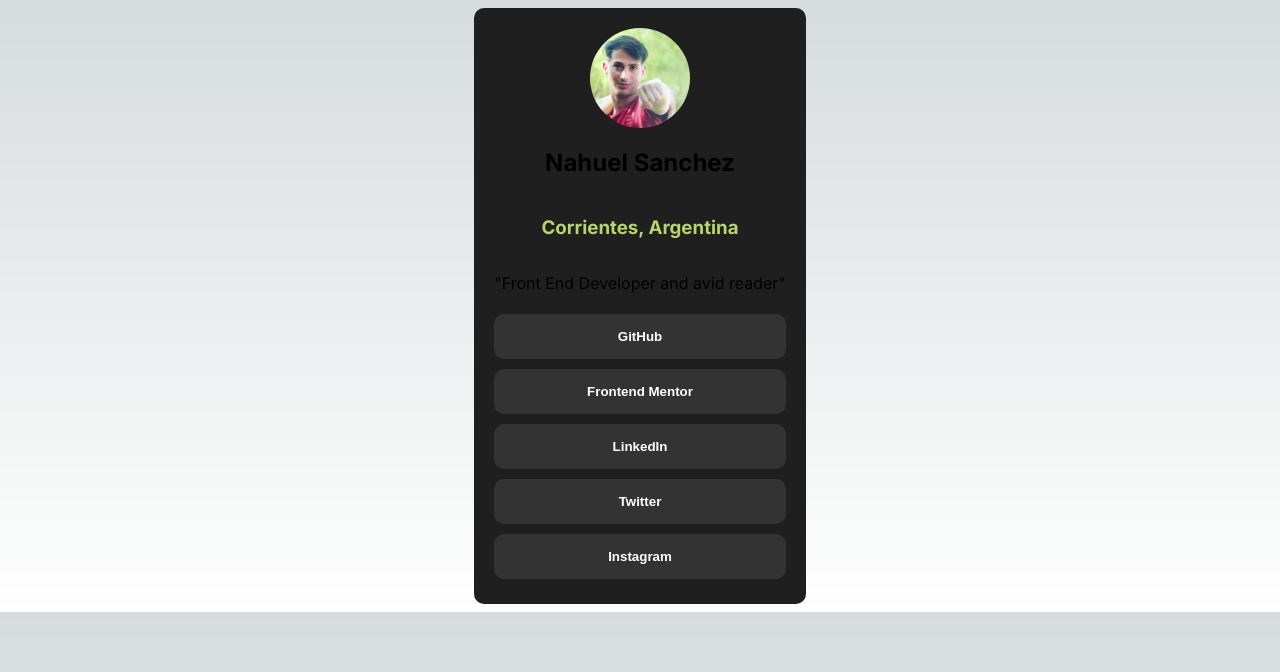
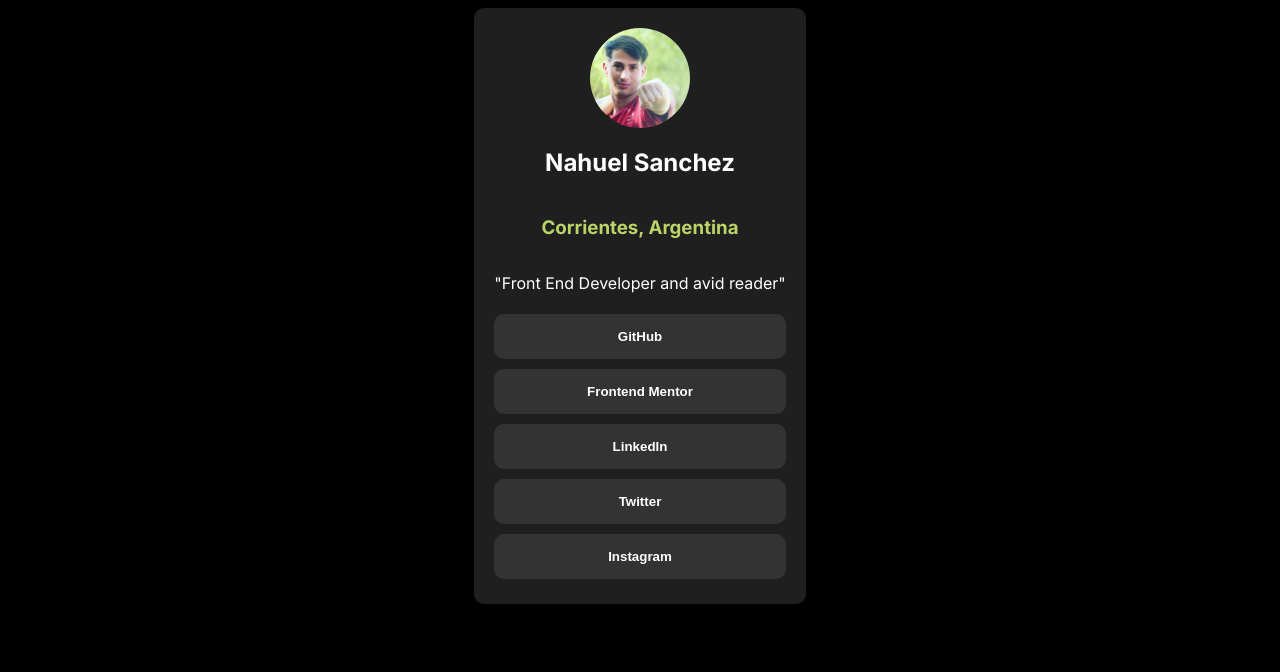
Before and after one commit to SMNahuel/metodologiasCSS, a Next.js app in the folder BEM/reactbem/: page / in a window 1280 px wide. Shown: the top 672 px of the page. Built offline with nearby package versions, Linux system fonts and the light colour scheme.

Commit message:
solved desing for frontmentor

```diff
--- a/BEM/reactbem/app/globals.css
+++ b/BEM/reactbem/app/globals.css
@@ -1,25 +1,6 @@
-:root {
-  --foreground-rgb: 0, 0, 0;
-  --background-start-rgb: 214, 219, 220;
-  --background-end-rgb: 255, 255, 255;
-}
-
-@media (prefers-color-scheme: dark) {
-  :root {
-    --foreground-rgb: 255, 255, 255;
-    --background-start-rgb: 0, 0, 0;
-    --background-end-rgb: 0, 0, 0;
-  }
-}
-
 body {
   color: rgb(var(--foreground-rgb));
-  background: linear-gradient(
-      to bottom,
-      transparent,
-      rgb(var(--background-end-rgb))
-    )
-    rgb(var(--background-start-rgb));
+  background: black;
 }
 
 .container {
@@ -39,19 +20,23 @@ body {
   text-align: center;
   flex-direction: column;
   padding: 20px;
-  border-radius: 10px
+  border-radius: 10px;
 }
-
-.profile__img{
- width: 100px;
- height: 100px;
- border-radius: 50%;
+.profile__name {
+  color: white;
+}
+.profile__img {
+  width: 100px;
+  height: 100px;
+  border-radius: 50%;
 }
 
 .profile__ubication {
   color: #bad467;
 }
-
+.profile__occupation {
+  color: white;
+}
 .profile__button {
   background-color: #333333;
   border: none;
@@ -63,6 +48,6 @@ body {
   cursor: pointer;
   font-weight: bolder;
 }
-.profile__button:hover{
- background-color: #bad467;
+.profile__button:hover {
+  background-color: #bad467;
 }
--- a/BEM/reactbem/app/page.tsx
+++ b/BEM/reactbem/app/page.tsx
@@ -17,9 +17,7 @@ export default function Home() {
           <Image alt="imgProfile" className="profile__img" width={100} height={100}  src="/81668762.jpeg"/>
           <h2 className="profile__name">Nahuel Sanchez</h2>
           <h3 className="profile__ubication">Corrientes, Argentina</h3>
-          <p className="profile__occupation">
-            "Front End Developer and avid reader"
-          </p>
+          <p className="profile__occupation">"Front End Developer and avid reader"</p>
           {profile.map((data, key) => {
             return <ButtonProfile key={key} profile={data}/>;
           })}
```
